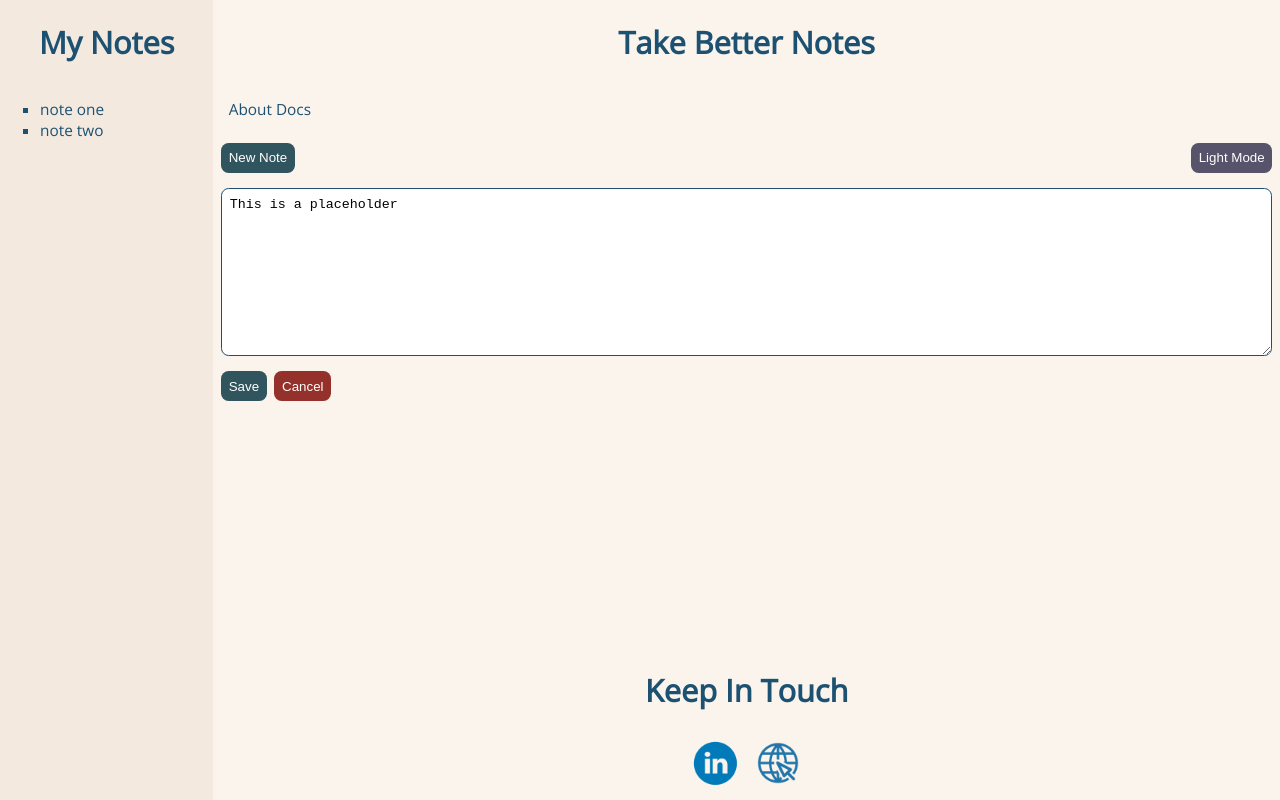
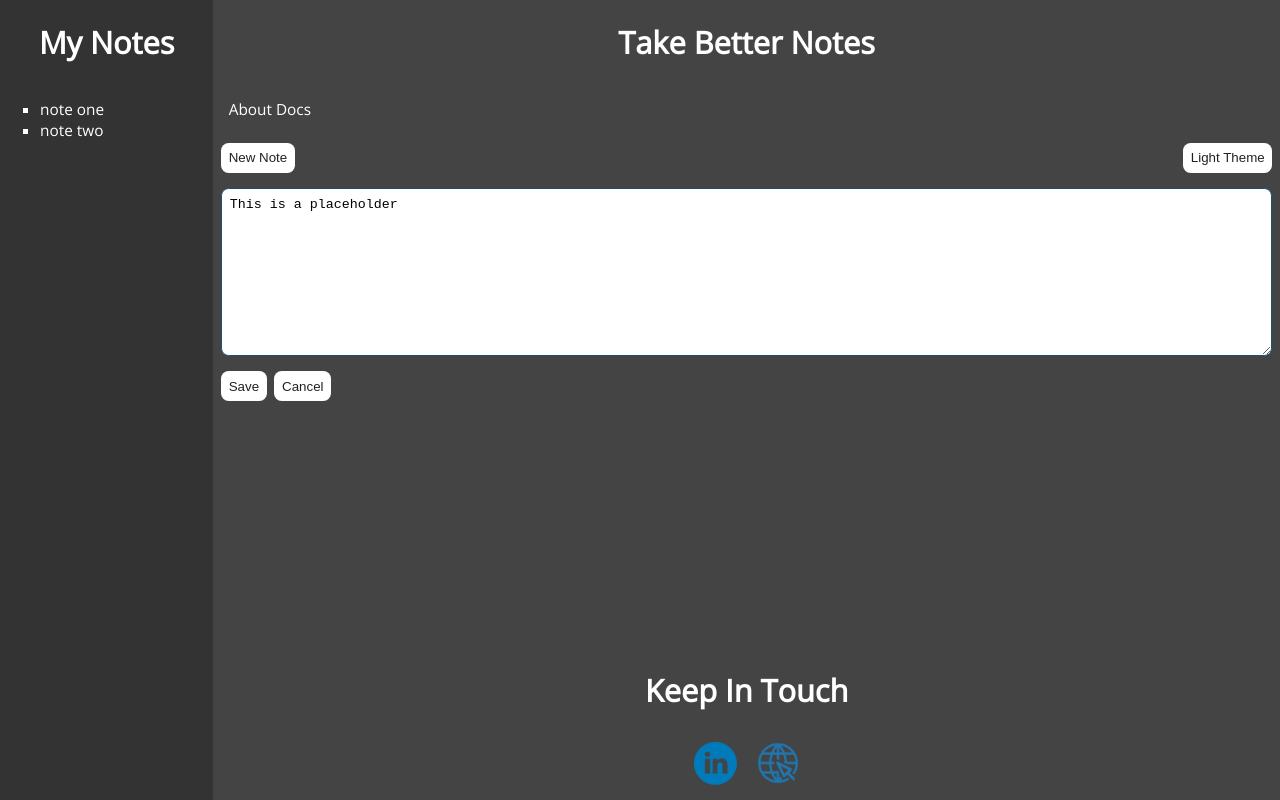
Before and after one commit to RyanDanielLee/1620-Assignment-1, a plain HTML site: page index.html in a window 1280 px wide. Both pictures are taken after a click on the button "Dark Theme". Drawn offline with nearby package versions, Linux system fonts and the light colour scheme.

Commit message:
Added dark mode capabilities and styling

```diff
--- a/Script/script.js
+++ b/Script/script.js
@@ -1,14 +1,12 @@
 //Dark & Light Theme Toggle
-const body = document.body;
-const darkModeButton = document.querySelector(".darkModeButton");
+const body = document.querySelector('body');
+const darkModeButton = document.querySelector('.darkModeButton');
 
 darkModeButton.addEventListener('click', () => {
-    body.classList.toggle("darkModeTheme");
-
-    if (body.classList.contains("darkModeTheme")) {
-        darkModeButton.textContent = "Light Mode";
-    }
-    else {
-        darkModeButton.textContent = "Dark Mode";
-    }
+  body.classList.toggle('darkMode');
+  if (body.classList.contains('darkMode')) {
+    darkModeButton.textContent = 'Light Theme';
+  } else {
+    darkModeButton.textContent = 'Dark Theme';
+  }
 });
--- a/css/stylesheet.css
+++ b/css/stylesheet.css
@@ -161,3 +161,38 @@ textarea {
 }
 
 /* ASSIGNMENT 2 STYLES */
+
+/* DARK MODE */
+.darkMode {
+  background-color: #222;
+  color: #fff;
+}
+
+.darkMode .leftColumnColor {
+  background-color: #333;
+}
+
+.darkMode .mainColor {
+  background-color: #444;
+}
+
+.darkMode h1,
+.darkMode h3,
+.darkMode p,
+.darkMode ul li {
+  color: white;
+}
+
+.darkMode button {
+  background-color: white;
+  color: #222;
+}
+
+body .darkMode {
+  background-color: #242424;
+  color: #e0e0e0;
+}
+
+.leftColumnColor .darkMode {
+  background-color: #1c1c1c;
+}
```
